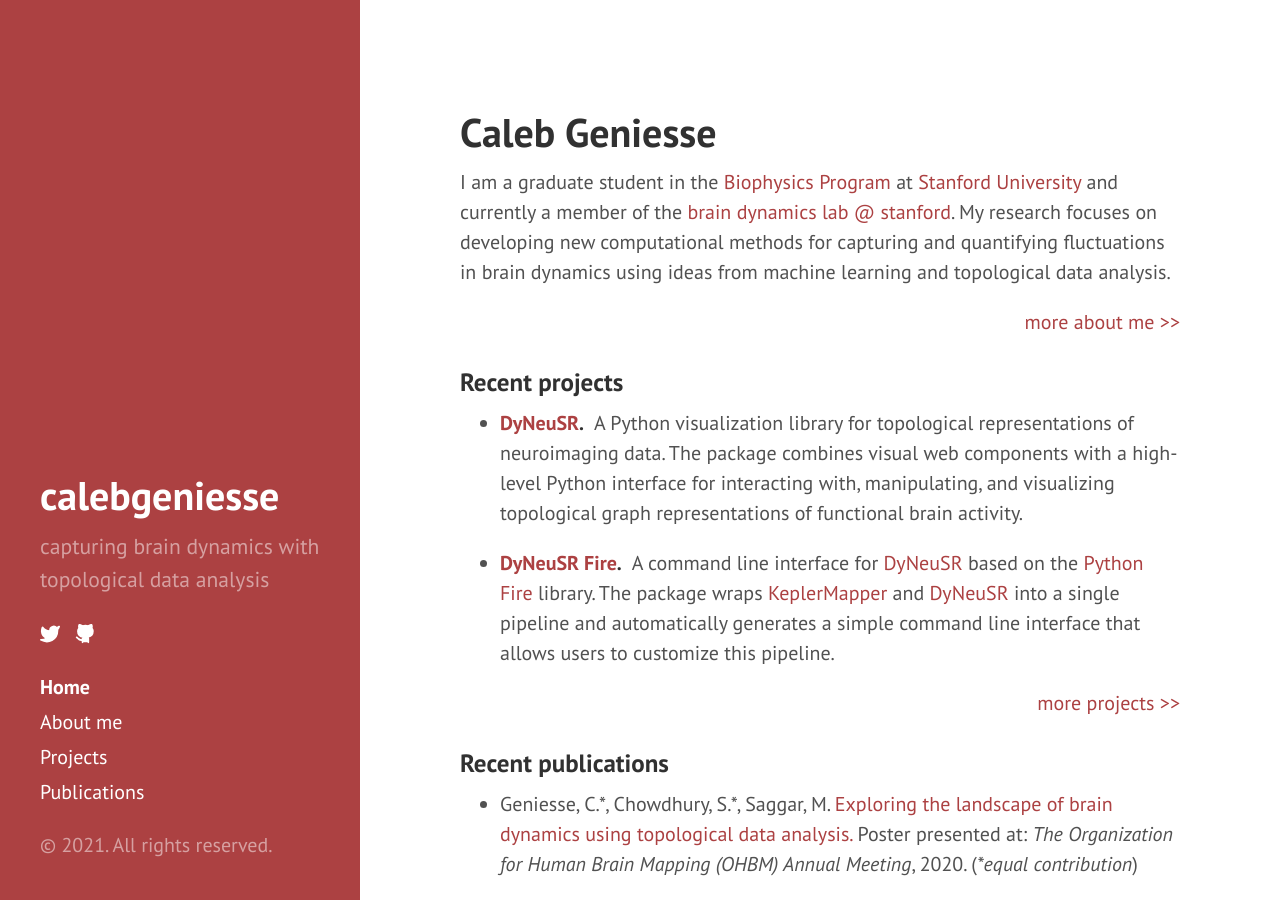
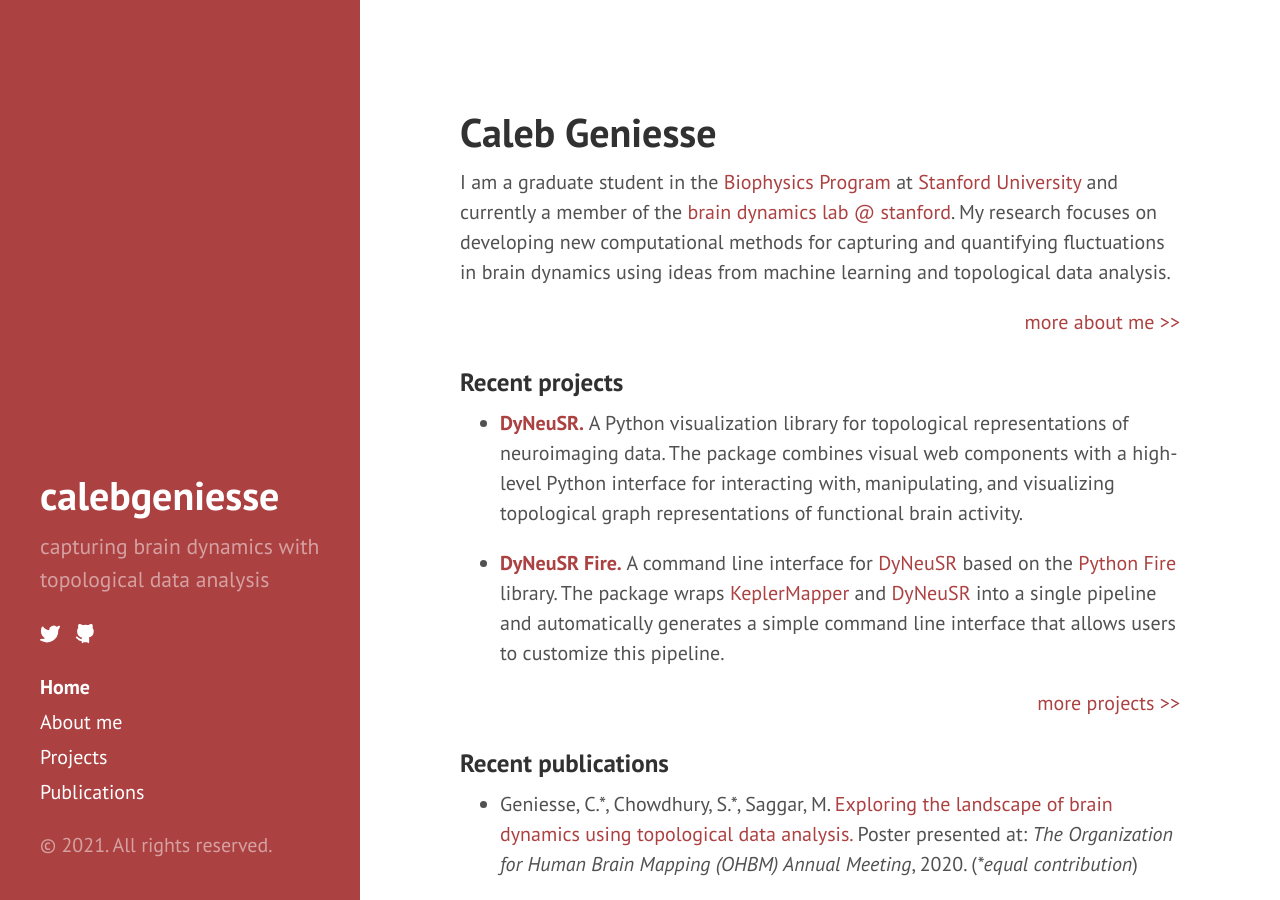
Before and after one commit to calebgeniesse/calebgeniesse.github.io, a Jekyll site: the page built from index.md, in a window 1280 px wide and 900 px high. Built offline with Jekyll 4.4.1, drawn with Linux system fonts in a browser that asks for light colours; our own code applies the rules of GitHub Pages for plain Markdown files; part of the change alters nothing that is shown.

```diff
--- a/index.md
+++ b/index.md
@@ -19,9 +19,9 @@ I am a graduate student in the [Biophysics Program](http://med.stanford.edu/biop
 
 ### Recent projects
 
-- **[DyNeuSR](https://braindynamicslab.github.io/dyneusr/).**&nbsp;&nbsp;A Python visualization library for topological representations of neuroimaging data. The package combines visual web components with a high-level Python interface for interacting with, manipulating, and visualizing topological graph representations of functional brain activity.
+- **[DyNeuSR.](https://braindynamicslab.github.io/dyneusr/)**&nbsp;A Python visualization library for topological representations of neuroimaging data. The package combines visual web components with a high-level Python interface for interacting with, manipulating, and visualizing topological graph representations of functional brain activity.
 
-- **[DyNeuSR Fire](https://braindynamicslab.github.io/dyneusr-fire/).**&nbsp;&nbsp;A command line interface for [DyNeuSR](https://braindynamicslab.github.io/dyneusr/) based on the [Python Fire](https://github.com/google/python-fire) library. The package wraps [KeplerMapper](https://kepler-mapper.scikit-tda.org/en/latest/) and [DyNeuSR](https://braindynamicslab.github.io/dyneusr/) into a single pipeline and automatically generates a simple command line interface that allows users to customize this pipeline.
+- **[DyNeuSR Fire.](https://braindynamicslab.github.io/dyneusr-fire/)**&nbsp;A command line interface for [DyNeuSR](https://braindynamicslab.github.io/dyneusr/) based on the [Python Fire](https://github.com/google/python-fire) library. The package wraps [KeplerMapper](https://kepler-mapper.scikit-tda.org/en/latest/) and [DyNeuSR](https://braindynamicslab.github.io/dyneusr/) into a single pipeline and automatically generates a simple command line interface that allows users to customize this pipeline.
 
 
 <div class="more">
```
